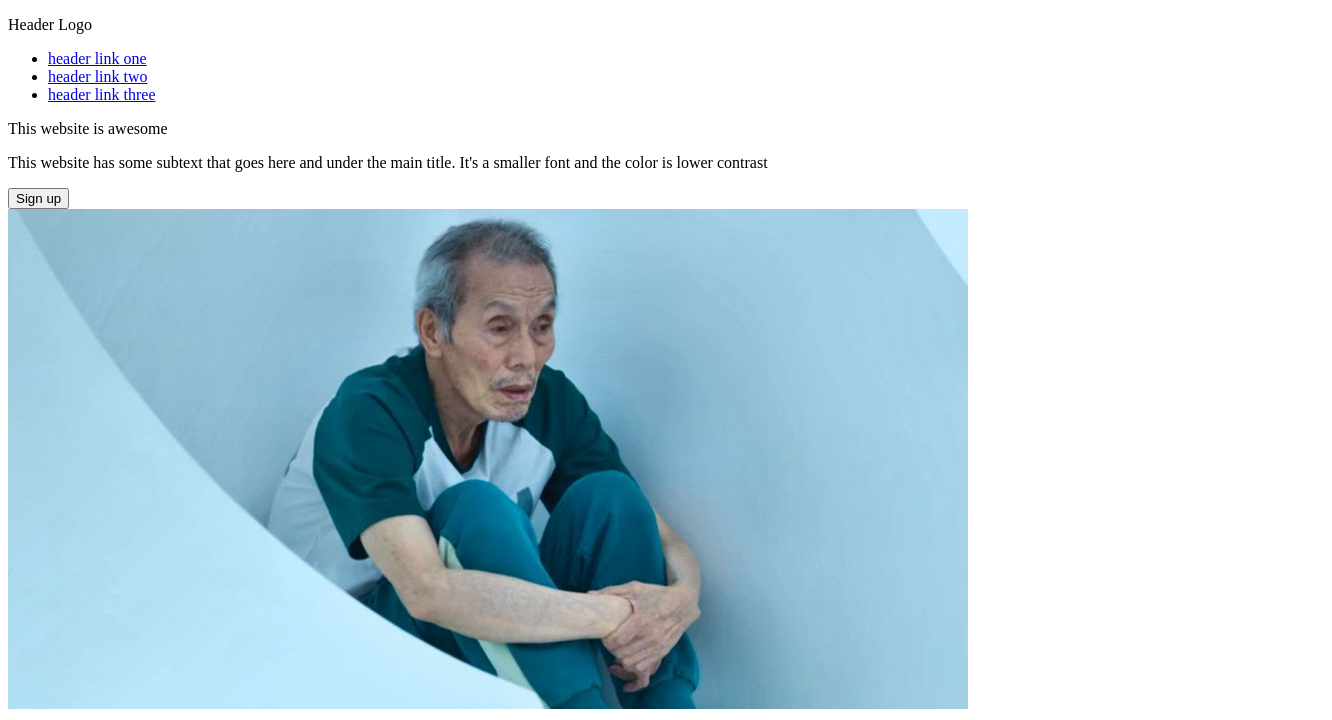
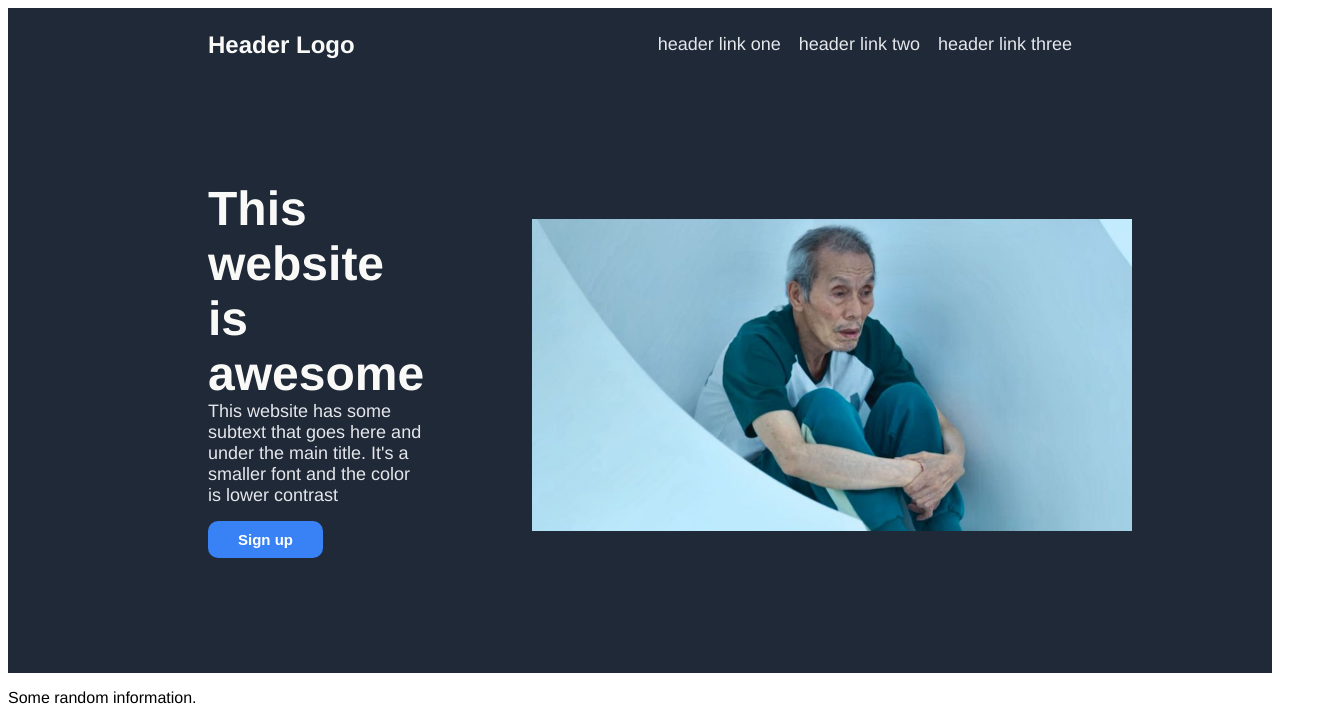
Before and after one commit to clement-yuen/odin-landing-page, a plain HTML site: page index.html in a window 1280 px wide. Shown: the top 720 px of the page, 1332 px wide, since content can reach past the window. Drawn offline with Linux system fonts and the light colour scheme; grey boxes are pictures that could not be loaded.

Commit message:
done section1

```diff
--- a/index.html
+++ b/index.html
@@ -10,7 +10,7 @@
 <body>
     <div class = "webpage">
         <div class = "header">
-            <p>Header Logo</p>
+            <div class="header-logo">Header Logo</div>
             <ul>
                 <li><a href="https://www.google.com/">header link one</a></li>
                 <li><a href="https://www.google.com/">header link two</a></li>
@@ -21,8 +21,8 @@
 
         <div class = "container1">
             <div class="container1-left">
-                <p>This website is awesome</p>
-                <p>This website has some subtext that goes here and under the main title. It's a smaller font and the color is lower contrast</p>
+                <div class ="main-text">This website is awesome</div>
+                <div class="secondary-text">This website has some subtext that goes here and under the main title. It's a smaller font and the color is lower contrast</div>
                 <button>Sign up</button>
             </div>
             <div class="container1-right">
@@ -39,20 +39,37 @@
                     <img src="https://external-preview.redd.it/S3tKWnQLmvlrtQW2x_ibXhD2op3O5DRSx6K7olnFH2Q.jpg?auto=webp&s=08bb3c533a832f56bfc937ec271e7210b8b3f5e6" alt="pic of donkey kong">
                     <div class="text">this is some subtext under an illustration or image</div>
                 </div>
+                <div class="box2">
+                    <img src="https://external-preview.redd.it/S3tKWnQLmvlrtQW2x_ibXhD2op3O5DRSx6K7olnFH2Q.jpg?auto=webp&s=08bb3c533a832f56bfc937ec271e7210b8b3f5e6" alt="pic of donkey kong">
+                    <div class="text">this is some subtext under an illustration or image</div>
+                </div>
+                <div class="box3">
+                    <img src="https://external-preview.redd.it/S3tKWnQLmvlrtQW2x_ibXhD2op3O5DRSx6K7olnFH2Q.jpg?auto=webp&s=08bb3c533a832f56bfc937ec271e7210b8b3f5e6" alt="pic of donkey kong">
+                    <div class="text">this is some subtext under an illustration or image</div>
+                </div>
+                <div class="box4">
+                    <img src="https://external-preview.redd.it/S3tKWnQLmvlrtQW2x_ibXhD2op3O5DRSx6K7olnFH2Q.jpg?auto=webp&s=08bb3c533a832f56bfc937ec271e7210b8b3f5e6" alt="pic of donkey kong">
+                    <div class="text">this is some subtext under an illustration or image</div>
+                </div>
             </div>
         </div>
 
         <div class = "container3">
-            <!-- XXXXXXXXXX -->
+            <div class="container3-top">
+                <div>This is an inspiring quote, or a testimonial from a custoemr. Maybe it's just filling up space, or maybe people will actually read it. Who knows?</div>
+            </div>
+            <div class = "container3-bottom">
+                <div>Thor, God of Thunder</div>
+            </div>
         </div>
 
 
         <div class = "container4">
-            <!-- XXXXXXXXXX -->
+            <div>call to action</div>
         </div>
 
         <div class = "footer">
-            <!-- XXXXXXXXXX -->
+            <div>copyright @ fuck you</div>
         </div>
 
 
--- a/style.css
+++ b/style.css
@@ -0,0 +1,91 @@
+/* BODY */
+
+body {
+    display: flex;
+    flex-direction: column;
+    font-family: Helvetica, sans-serif;
+}
+
+/* HEADER */
+
+.header {
+    display: flex;
+    justify-content: space-between;
+    align-items: center;
+    background-color:#1f2937;
+    padding: 10px 200px;
+}
+
+.header .header-logo {
+    color:#f9faf8;
+    font-size: 24px;
+    font-weight:bold;
+    flex-shrink: 0;
+}
+
+.header ul {
+    list-style-type: none;
+    display: flex;
+    gap: 18px;
+}
+
+.header a,
+.container .secondary-text {
+    text-decoration: none;
+    color: #e5e7eb;
+    font-size: 18px;
+    font-weight:lighter;
+}
+
+/* CONTAINER 1 */
+
+.container1 {
+    display:flex;
+    background-color:#1f2937;
+    justify-content: space-around;
+    align-items: center;
+
+
+}
+
+.container1 .main-text {
+    font-size: 48px;
+    font-weight: bolder;
+    color: #f9faf8;
+}
+
+.container1 .secondary-text {
+    font-size: 18px;
+    color: #e5e7eb;
+    font-weight:lighter;
+}
+
+.container1-left {
+    padding: 100px 100px 100px 200px;
+    flex-wrap:wrap;
+
+}
+
+.container1-left button {
+    padding: 10px 30px;
+    background-color: #3882f6;
+    color: white;
+    border-radius: 10px ;
+    border-style:none;
+    font-weight:bold;
+    font-size: 15px;
+    margin: 15px 0px;
+
+}
+
+.container1-right {
+    padding: 100px 200px 100px 8px;
+}
+
+.container1-right img {
+    width: 600px;
+    height: auto;
+
+}
+
+/* CONTAINER 2 */
```
